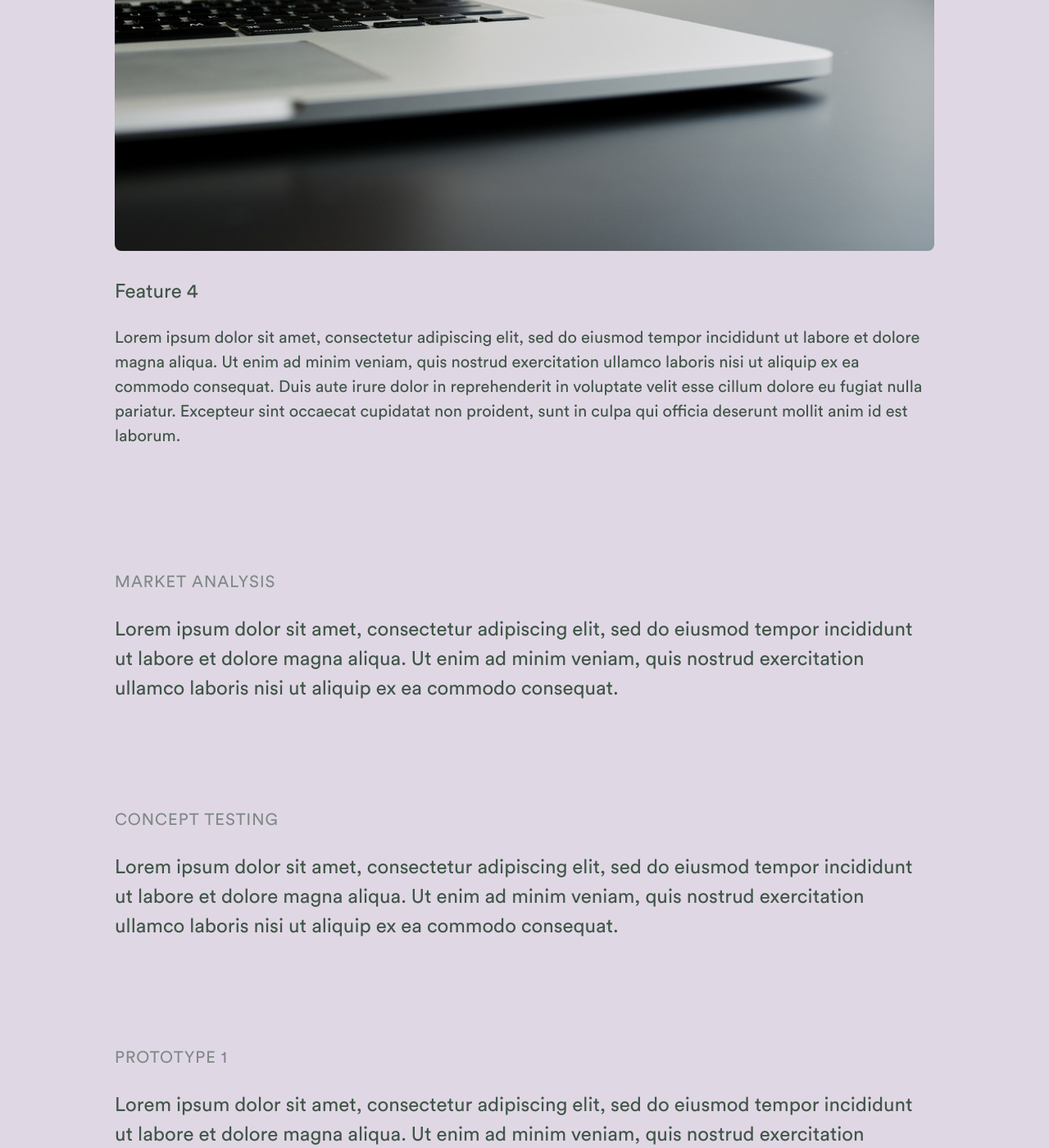
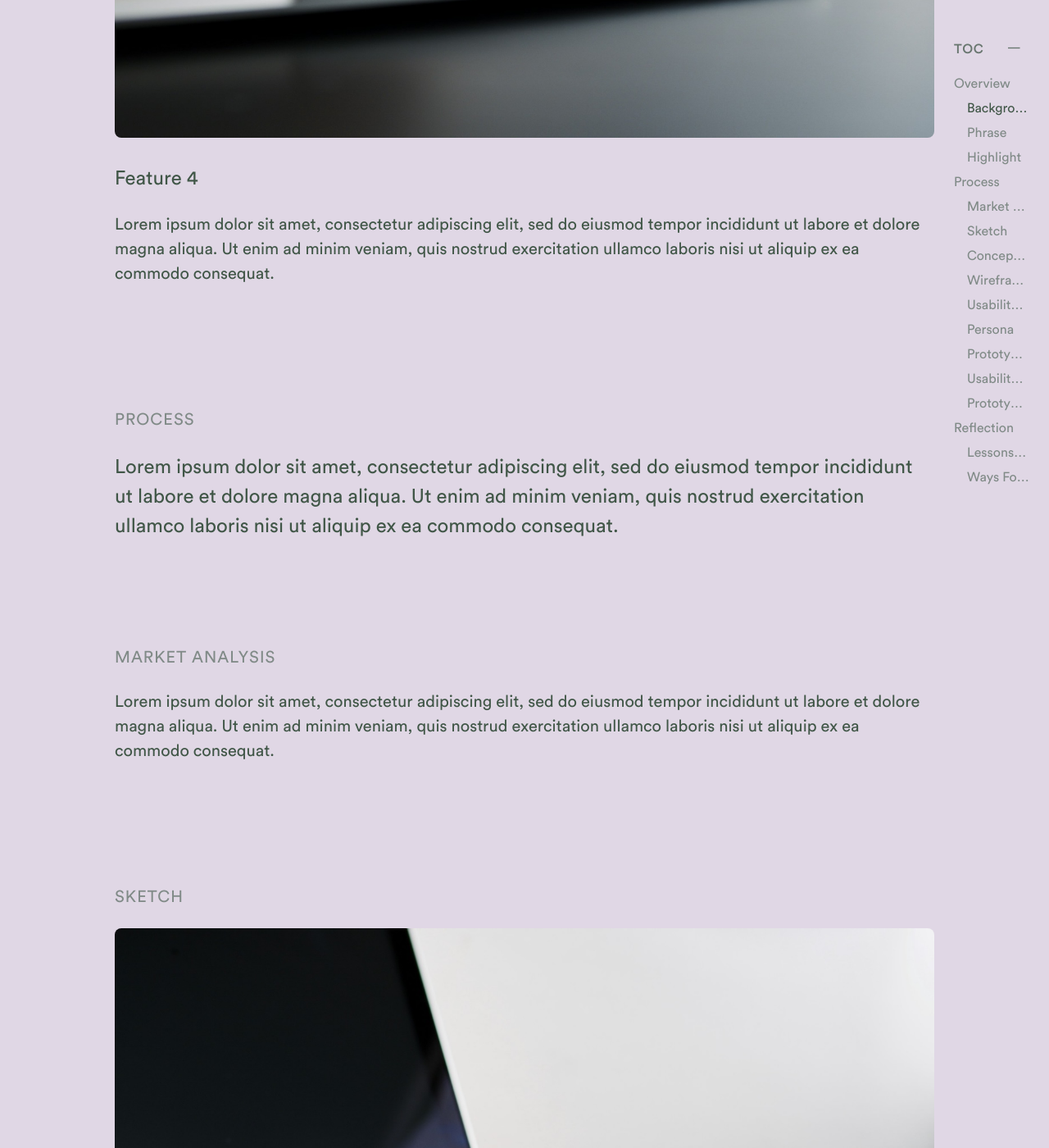
Before and after one commit to azurestocking/azurestocking.github.io, a Jekyll site: the page built from project/opus.html, in a window 1280 px wide and 1400 px high, scrolled down 6314 px. Shown: the whole window at 82% size. Built offline with Jekyll 4.4.1, drawn with Linux system fonts in a browser that asks for light colours; some web fonts are replaced; some of the changed text lies outside the part shown.

Commit message:
Update scrollspy

```diff
--- a/_layouts/default.html
+++ b/_layouts/default.html
@@ -26,9 +26,11 @@
     {% if page.url contains '/project/' %}
     <div class="scrollspy">
         <div class="scrollspy-content">
-            <div class="scrollspy-title">TOC</div>
+            <div class="scrollspy-title">
+                TOC
+                <span class="scrollspy-collapse">－</span>
+            </div>
             <div class="scrollspy-links" id="scrollspy-links">
-                <!-- Dynamically inserted here -->
             </div>
         </div>
     </div>
@@ -44,7 +46,7 @@
             <a class="button" href="/">E-Mail ↗</a>
         </div>
         <div class="p-l" style="padding-bottom: 64px;">
-            I’m drawn to complexity and intersectionality—terms I don’t use as buzzwords but as intellectual imperatives. If your project piques analytical curiosity or serves the public good, we should talk about a potential pro bono collaboration.
+            I'm drawn to complexity and intersectionality—terms I don't use as buzzwords but as intellectual imperatives. If your project piques analytical curiosity or serves the public good, we should talk about a potential pro bono collaboration.
         </div>
         <p>
             Coded from scratch with 🤖 Jekyll and 🍵 Lapsang Souchong.<br>
--- a/index.html
+++ b/index.html
@@ -53,7 +53,11 @@ title: Index
 
 <section id="about" class="about">
     <h1>About</h1>
-    <h3>Lorem ipsum dolor sit amet, consectetur adipiscing elit, sed do eiusmod tempor incididunt ut labore et dolore magna aliqua</h3>
+    <div class="col-1">
+        <p>
+            Lorem ipsum dolor sit amet, consectetur adipiscing elit, sed do eiusmod tempor incididunt ut labore et dolore magna aliqua. Ut enim ad minim veniam, quis nostrud exercitation ullamco laboris nisi ut aliquip ex ea commodo consequat.
+        </p>
+    </div>
 </section>
 
 <section>
--- a/project/opus.html
+++ b/project/opus.html
@@ -31,21 +31,21 @@ title: Opus
 </section>
 
 <section>
-    <div class="phrase"><span>🧠</span><h1 class="np">Background</h1></div>
+    <h2>Background</h2>
     <div class="p-l">
         Lorem ipsum dolor sit amet, consectetur adipiscing elit, sed do eiusmod tempor incididunt ut labore et dolore magna aliqua. Ut enim ad minim veniam, quis nostrud exercitation ullamco laboris nisi ut aliquip ex ea commodo consequat.
     </div>
 </section>
 
 <section>
-    <h2 class="np">Design Phrase</h2>
+    <h2>Phrase</h2>
     <div class="col-1">
         <img src="{{ '/images/opus/design-phrase.png' | relative_url }}" loading="lazy">
     </div>
 </section>
 
 <section>
-    <h2 class="np" id="highlight">Highlight</h2>
+    <h2>Highlight</h2>
     <div class="p-l">
         Lorem ipsum dolor sit amet, consectetur adipiscing elit, sed do eiusmod tempor incididunt ut labore et dolore magna aliqua. Ut enim ad minim veniam, quis nostrud exercitation ullamco laboris nisi ut aliquip ex ea commodo consequat.
     </div>
@@ -55,7 +55,7 @@ title: Opus
     <div>
         <img src="{{ '/images/placeholder.jpg' | relative_url }}" loading="lazy">
         <h3>Feature 1</h3>
-        <p>Lorem ipsum dolor sit amet, consectetur adipiscing elit, sed do eiusmod tempor incididunt ut labore et dolore magna aliqua. Ut enim ad minim veniam, quis nostrud exercitation ullamco laboris nisi ut aliquip ex ea commodo consequat. Duis aute irure dolor in reprehenderit in voluptate velit esse cillum dolore eu fugiat nulla pariatur. Excepteur sint occaecat cupidatat non proident, sunt in culpa qui officia deserunt mollit anim id est laborum.</p>
+        <p>Lorem ipsum dolor sit amet, consectetur adipiscing elit, sed do eiusmod tempor incididunt ut labore et dolore magna aliqua. Ut enim ad minim veniam, quis nostrud exercitation ullamco laboris nisi ut aliquip ex ea commodo consequat.</p>
     </div>
 </section>
 
@@ -63,7 +63,9 @@ title: Opus
     <div>
         <img src="{{ '/images/placeholder.jpg' | relative_url }}" loading="lazy">
         <h3>Feature 2</h3>
-        <p>Lorem ipsum dolor sit amet, consectetur adipiscing elit, sed do eiusmod tempor incididunt ut labore et dolore magna aliqua. Ut enim ad minim veniam, quis nostrud exercitation ullamco laboris nisi ut aliquip ex ea commodo consequat. Duis aute irure dolor in reprehenderit in voluptate velit esse cillum dolore eu fugiat nulla pariatur. Excepteur sint occaecat cupidatat non proident, sunt in culpa qui officia deserunt mollit anim id est laborum.</p>
+        <p>
+            Lorem ipsum dolor sit amet, consectetur adipiscing elit, sed do eiusmod tempor incididunt ut labore et dolore magna aliqua. Ut enim ad minim veniam, quis nostrud exercitation ullamco laboris nisi ut aliquip ex ea commodo consequat.
+        </p>
     </div>
 </section>
 
@@ -71,7 +73,9 @@ title: Opus
     <div>
         <img src="{{ '/images/placeholder.jpg' | relative_url }}" loading="lazy">
         <h3>Feature 3</h3>
-        <p>Lorem ipsum dolor sit amet, consectetur adipiscing elit, sed do eiusmod tempor incididunt ut labore et dolore magna aliqua. Ut enim ad minim veniam, quis nostrud exercitation ullamco laboris nisi ut aliquip ex ea commodo consequat. Duis aute irure dolor in reprehenderit in voluptate velit esse cillum dolore eu fugiat nulla pariatur. Excepteur sint occaecat cupidatat non proident, sunt in culpa qui officia deserunt mollit anim id est laborum.</p>
+        <p>
+            Lorem ipsum dolor sit amet, consectetur adipiscing elit, sed do eiusmod tempor incididunt ut labore et dolore magna aliqua. Ut enim ad minim veniam, quis nostrud exercitation ullamco laboris nisi ut aliquip ex ea commodo consequat.
+        </p>
     </div>
 </section>
 
@@ -79,19 +83,72 @@ title: Opus
     <div>
         <img src="{{ '/images/placeholder.jpg' | relative_url }}" loading="lazy">
         <h3>Feature 4</h3>
-        <p>Lorem ipsum dolor sit amet, consectetur adipiscing elit, sed do eiusmod tempor incididunt ut labore et dolore magna aliqua. Ut enim ad minim veniam, quis nostrud exercitation ullamco laboris nisi ut aliquip ex ea commodo consequat. Duis aute irure dolor in reprehenderit in voluptate velit esse cillum dolore eu fugiat nulla pariatur. Excepteur sint occaecat cupidatat non proident, sunt in culpa qui officia deserunt mollit anim id est laborum.</p>
+        <p>
+            Lorem ipsum dolor sit amet, consectetur adipiscing elit, sed do eiusmod tempor incididunt ut labore et dolore magna aliqua. Ut enim ad minim veniam, quis nostrud exercitation ullamco laboris nisi ut aliquip ex ea commodo consequat.
+        </p>
     </div>
 </section>
 
 <section>
-    <h2>Market Analysis</h2>
+    <h1>Process</h1>
     <div class="p-l">
         Lorem ipsum dolor sit amet, consectetur adipiscing elit, sed do eiusmod tempor incididunt ut labore et dolore magna aliqua. Ut enim ad minim veniam, quis nostrud exercitation ullamco laboris nisi ut aliquip ex ea commodo consequat.
     </div>
 </section>
 
 <section>
+    <h2>Market Analysis</h2>
+    <p>
+        Lorem ipsum dolor sit amet, consectetur adipiscing elit, sed do eiusmod tempor incididunt ut labore et dolore magna aliqua. Ut enim ad minim veniam, quis nostrud exercitation ullamco laboris nisi ut aliquip ex ea commodo consequat.
+    </p>
+</section>
+
+<section>
+    <h2>Sketch</h2>
+    <img src="{{ '/images/placeholder.jpg' | relative_url }}" loading="lazy">
+</section>
+
+<section>
     <h2>Concept Testing</h2>
+    <img src="{{ '/images/placeholder.jpg' | relative_url }}" loading="lazy">
+    <p>
+        Lorem ipsum dolor sit amet, consectetur adipiscing elit, sed do eiusmod tempor incididunt ut labore et dolore magna aliqua. Ut enim ad minim veniam, quis nostrud exercitation ullamco laboris nisi ut aliquip ex ea commodo consequat.
+    </p>
+</section>
+
+<section>
+    <h2>Wireframe</h2>
+    <img src="{{ '/images/placeholder.jpg' | relative_url }}" loading="lazy">
+</section>
+
+<section>
+    <h2>Usability Testing 1</h2>
+    <img src="{{ '/images/placeholder.jpg' | relative_url }}" loading="lazy">
+    <p>
+        Lorem ipsum dolor sit amet, consectetur adipiscing elit, sed do eiusmod tempor incididunt ut labore et dolore magna aliqua. Ut enim ad minim veniam, quis nostrud exercitation ullamco laboris nisi ut aliquip ex ea commodo consequat.
+    </p>
+</section>
+
+<section>
+    <h2>Persona</h2>
+    <div class="col-1">
+        <div class="col-2">
+            <div class="col-1">
+                <img src="{{ '/images/placeholder.jpg' | relative_url }}" loading="lazy">
+                <h5>TITLE</h5>
+                <p>Lorem ipsum dolor sit amet, consectetur adipiscing elit, sed do eiusmod tempor incididunt ut labore et dolore magna aliqua.</p>
+            </div>
+            <div class="col-1">
+                <img src="{{ '/images/placeholder.jpg' | relative_url }}" loading="lazy">
+                <h5>TITLE</h5>
+                <p>Lorem ipsum dolor sit amet, consectetur adipiscing elit, sed do eiusmod tempor incididunt ut labore et dolore magna aliqua.</p>
+            </div>
+        </div>
+    </div>
+</section>
+
+<section>
+    <h5>PROBLEM STATEMENT</h5>
     <div class="p-l">
         Lorem ipsum dolor sit amet, consectetur adipiscing elit, sed do eiusmod tempor incididunt ut labore et dolore magna aliqua. Ut enim ad minim veniam, quis nostrud exercitation ullamco laboris nisi ut aliquip ex ea commodo consequat.
     </div>
@@ -99,34 +156,6 @@ title: Opus
 
 <section>
     <h2>Prototype 1</h2>
-    <div class="p-l">
-        Lorem ipsum dolor sit amet, consectetur adipiscing elit, sed do eiusmod tempor incididunt ut labore et dolore magna aliqua. Ut enim ad minim veniam, quis nostrud exercitation ullamco laboris nisi ut aliquip ex ea commodo consequat.
-    </div>
-</section>
-
-<section>
-    <h2>Usability Testing 1</h2>
-    <div class="p-l">
-        Lorem ipsum dolor sit amet, consectetur adipiscing elit, sed do eiusmod tempor incididunt ut labore et dolore magna aliqua. Ut enim ad minim veniam, quis nostrud exercitation ullamco laboris nisi ut aliquip ex ea commodo consequat.
-    </div>
-</section>
-
-<section>
-    <h2>Persona</h2>
-    <div class="p-l">
-        Lorem ipsum dolor sit amet, consectetur adipiscing elit, sed do eiusmod tempor incididunt ut labore et dolore magna aliqua. Ut enim ad minim veniam, quis nostrud exercitation ullamco laboris nisi ut aliquip ex ea commodo consequat.
-    </div>
-</section>
-
-<section>
-    <h2>Problem Statement</h2>
-    <div class="p-l">
-        Lorem ipsum dolor sit amet, consectetur adipiscing elit, sed do eiusmod tempor incididunt ut labore et dolore magna aliqua. Ut enim ad minim veniam, quis nostrud exercitation ullamco laboris nisi ut aliquip ex ea commodo consequat.
-    </div>
-</section>
-
-<section>
-    <h2>Iteration 1</h2>
     <div class="p-l">
         Lorem ipsum dolor sit amet, consectetur adipiscing elit, sed do eiusmod tempor incididunt ut labore et dolore magna aliqua. Ut enim ad minim veniam, quis nostrud exercitation ullamco laboris nisi ut aliquip ex ea commodo consequat.
     </div>
@@ -218,13 +247,14 @@ title: Opus
 
 <section>
     <h2>Usability Testing 2</h2>
-    <div class="p-l">
+    <img src="{{ '/images/placeholder.jpg' | relative_url }}" loading="lazy">
+    <p>
         Lorem ipsum dolor sit amet, consectetur adipiscing elit, sed do eiusmod tempor incididunt ut labore et dolore magna aliqua. Ut enim ad minim veniam, quis nostrud exercitation ullamco laboris nisi ut aliquip ex ea commodo consequat.
-    </div>
+    </p>
 </section>
 
 <section>
-    <h2>Iteration 2</h2>
+    <h2>Prototype 2</h2>
     <div class="p-l">
         Lorem ipsum dolor sit amet, consectetur adipiscing elit, sed do eiusmod tempor incididunt ut labore et dolore magna aliqua. Ut enim ad minim veniam, quis nostrud exercitation ullamco laboris nisi ut aliquip ex ea commodo consequat.
     </div>
@@ -350,7 +380,21 @@ title: Opus
 </section>
 
 <section>
-    <h2 class="np">Reflection</h2>
+    <h1 id="reflection">Reflection</h1>
+    <div class="p-l">
+        Lorem ipsum dolor sit amet, consectetur adipiscing elit, sed do eiusmod tempor incididunt ut labore et dolore magna aliqua. Ut enim ad minim veniam, quis nostrud exercitation ullamco laboris nisi ut aliquip ex ea commodo consequat.
+    </div>
+</section>
+
+<section>
+    <h2>Lessons Learned</h2>
+    <div class="p-l">
+        Lorem ipsum dolor sit amet, consectetur adipiscing elit, sed do eiusmod tempor incididunt ut labore et dolore magna aliqua. Ut enim ad minim veniam, quis nostrud exercitation ullamco laboris nisi ut aliquip ex ea commodo consequat.
+    </div>
+</section>
+
+<section>
+    <h2>Ways Forward</h2>
     <div class="p-l">
         Lorem ipsum dolor sit amet, consectetur adipiscing elit, sed do eiusmod tempor incididunt ut labore et dolore magna aliqua. Ut enim ad minim veniam, quis nostrud exercitation ullamco laboris nisi ut aliquip ex ea commodo consequat.
     </div>
@@ -360,7 +404,7 @@ title: Opus
     document.addEventListener("scroll", function() {
         const targetElements = [
             { id: "highlight", color: "#e0d7e5" },
-            { id: "market-analysis", color: "var(--background)" }
+            { id: "process", color: "var(--background)" }
         ];
 
         let currentColor = "var(--background)";
--- a/scrollspy.js
+++ b/scrollspy.js
@@ -1,9 +1,23 @@
 document.addEventListener('DOMContentLoaded', function() {
     const main = document.querySelector('main');
     const scrollspyLinks = document.querySelector('.scrollspy-links');
+    const collapseButton = document.querySelector('.scrollspy-collapse');
 
-    // Get all h2 elements from main
-    const headings = Array.from(main.querySelectorAll('h2')).filter(heading => {
+    // Toggle collapse state
+    collapseButton.addEventListener('click', function() {
+        scrollspyLinks.classList.toggle('collapsed');
+        collapseButton.textContent = scrollspyLinks.classList.contains('collapsed') ? '＋' : '－';
+    });
+
+    // Add Overview link at the top
+    const overviewLink = document.createElement('a');
+    overviewLink.href = '#';
+    overviewLink.textContent = 'Overview';
+    overviewLink.classList.add('scrollspy-link', 'h1');
+    scrollspyLinks.appendChild(overviewLink);
+
+    // Get all h1 and h2 elements from main
+    const headings = Array.from(main.querySelectorAll('h1, h2')).filter(heading => {
         return !heading.classList.contains('np');
     });
 
@@ -20,6 +34,8 @@ document.addEventListener('DOMContentLoaded', function() {
         // Add h2 class for indentation
         if (heading.tagName === 'H2') {
             link.classList.add('h2');
+        } else if (heading.tagName === 'H1') {
+            link.classList.add('h1');
         }
 
         scrollspyLinks.appendChild(link);
--- a/styles.css
+++ b/styles.css
@@ -103,12 +103,11 @@
 h1 {
     font-size: 20px;
     line-height: 1.5em;
-    display: inline-block;
+    display: block;
     margin-block-end: 24px;
     color: var(--tertiary);
     text-transform: uppercase;
     letter-spacing: 0.05em;
-    margin-left: 8px;
 }
 
 h1.np {
@@ -211,7 +210,7 @@ html, body {
 }
 
 body {
-    padding: 40px 0;
+    padding: 40px 24px;
     background: var(--background);
     color: var(--primary);
     transition: background-color 0.5s ease 0s;
@@ -225,6 +224,10 @@ body {
 
 .phrase {
     margin-bottom: 20px;
+}
+
+.phrase h1 {
+    margin-bottom: 0px;
 }
 
 .phrase span {
@@ -511,13 +514,35 @@ hr {
     font-weight: 500;
     text-transform: uppercase;
     letter-spacing: 0.05em;
-    color: var(--tertiary);
+    color: var(--secondary);
     margin-bottom: 8px;
+    display: flex;
+    justify-content: space-between;
+    align-items: center;
+}
+
+.scrollspy-collapse {
+    cursor: pointer;
+    color: var(--secondary);
+    font-size: 20px;
+    padding: 4px 8px;
+    border-radius: 99px;
+}
+
+.scrollspy-collapse:hover {
+    color: var(--primary);
+    background: var(--ghost);
 }
 
 .scrollspy-links {
     display: flex;
     flex-direction: column;
+    transition: max-height 0.3s ease;
+}
+
+.scrollspy-links.collapsed {
+    max-height: 0;
+    overflow: hidden;
 }
 
 .scrollspy-link {
@@ -530,6 +555,10 @@ hr {
     text-overflow: ellipsis;
 }
 
+.scrollspy-link.h2 {
+    padding-left: 16px;
+}
+
 .scrollspy-link:hover {
     color: var(--primary);
     text-decoration: none;
@@ -538,12 +567,3 @@ hr {
 .scrollspy-link.active {
     color: var(--primary);
 }
-
-@media (max-width: 1439px) {
-    body {
-        grid-template-columns: 1fr minmax(0, 1000px) 1fr;
-    }
-    .scrollspy {
-        display: none;
-    }
-}
```
Also changed, not shown: images/opus/I2-2-1A.png, images/opus/design-phrase.png.
